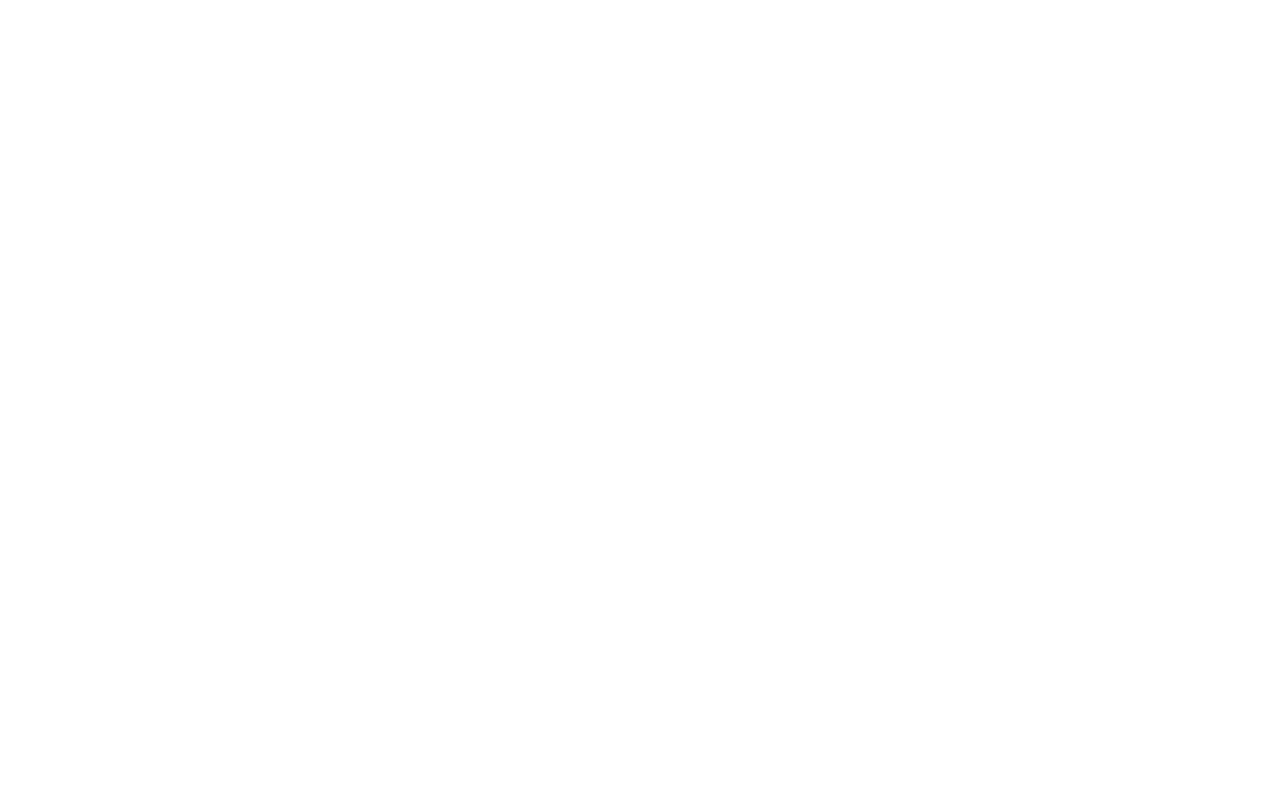
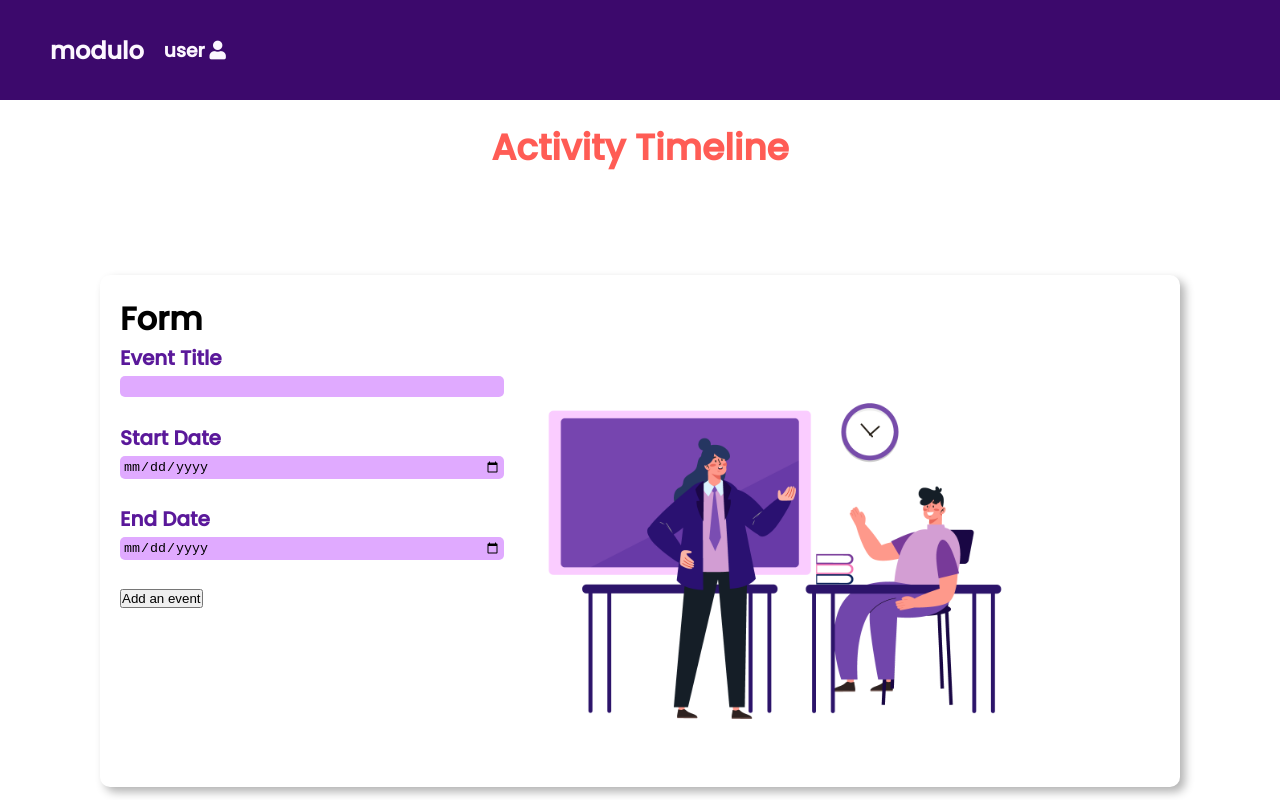
Before and after one commit to GayanKod/Modulo, a React (Create React App) app in the folder client/: page /timelineform in a window 1280 px wide. Before the commit this address had no page. Shown: the top 800 px of the page. Built offline with nearby package versions, Linux system fonts and the light colour scheme.

Commit message:
timeline - styled the timeline form

```diff
--- a/client/src/App.tsx
+++ b/client/src/App.tsx
@@ -2,6 +2,7 @@
 import LandingPage from "./pages/Landing";
 import LecHallBooking from "./pages/LecHallBooking";
 import TimelinePage from "./pages/Timeline";
+import TimelineFormPage from "./pages/TimelineFormPage";
 import LecHomePage from "./pages/LecHomePage";
 import DocumentUpload from "./pages/DocumentUpload";
 import DocumentDownload from "./pages/DocumentDownload";
@@ -20,6 +21,7 @@
           <Route path="/document-upload" element={<DocumentUpload />} />
           <Route path="/document-download" element={<DocumentDownload />} />
           <Route  path="/timeline" element={<TimelinePage/>}/>
+          <Route  path="/timelineform" element={<TimelineFormPage/>}/>
           <Route path="/lec-hall-allocation" element={<LecHomePage />} />
           <Route
             path="/lec-hall-allocation/booking"
--- a/client/src/components/Timeline/TimelineForm.tsx
+++ b/client/src/components/Timeline/TimelineForm.tsx
@@ -31,14 +31,19 @@
         <div className="form-content">
           <h1>Form</h1>
           <form className="wrapper" onSubmit={onSubmit}>
-            <label htmlFor="title">Title</label>
+            <label htmlFor="title">Event Title</label>
             <br />
             <input type="text" id="title" value={title} onChange={onChange} />
             <br />
             <br />
-            <label htmlFor="body">Body</label>
+            <label htmlFor="date">Start Date</label>
             <br />
-            <input type="text" id="body" value={body} onChange={onChange} />
+            <input type="date" id="sdate" value={body} onChange={onChange} />
+            <br />
+            <br />
+            <label htmlFor="date">End Date</label>
+            <br />
+            <input type="date" id="edate" value={body} onChange={onChange} />
             <br />
             <br />
             <button type="submit">Add an event</button>
--- a/client/src/pages/Timeline.tsx
+++ b/client/src/pages/Timeline.tsx
@@ -3,14 +3,12 @@
 import PageTitle from "../components/PageTitle";
 import "../styles/TimelinePage.scss";
 import Footer from "../components/Footer/Footer"
-import TimelineForm from "../components/Timeline/TimelineForm"
 function Timeline(){
     return(
         <>
         <Navbar2/>
         <PageTitle title="Activity Timeline"/>
         <TimelineContainer/>
-        <TimelineForm/>
         <Footer/>
         </>
 
--- a/client/src/styles/TimelineForm.scss
+++ b/client/src/styles/TimelineForm.scss
@@ -7,8 +7,7 @@
     box-shadow: 5px 5px 10px rgba($color: #000000, $alpha: 0.3);
     display: flex;
     .img{
-        width: 350px;
-        height: auto;
+        width: 40vmax;
         padding-left: 30px;
         margin-top: -10px;
     }
@@ -16,6 +15,7 @@
  label{
      font-size: 20px;
      color: $P4;
+     font-weight: bold;
  }
 
  input{
@@ -24,4 +24,9 @@
      border-style: none;
      border-radius: 5px;
      width: 30vw;
+
+
  }
+ input:focus{
+    background-color: rgb(255, 122, 120);
+}
```
